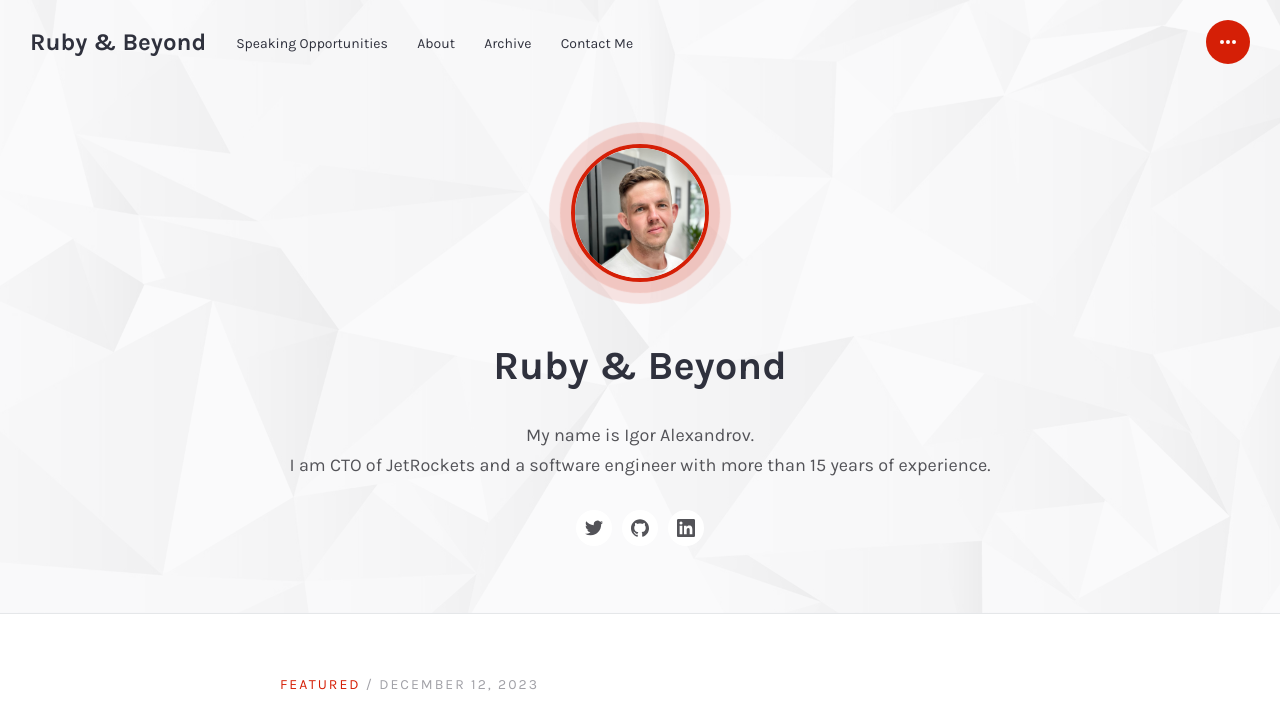
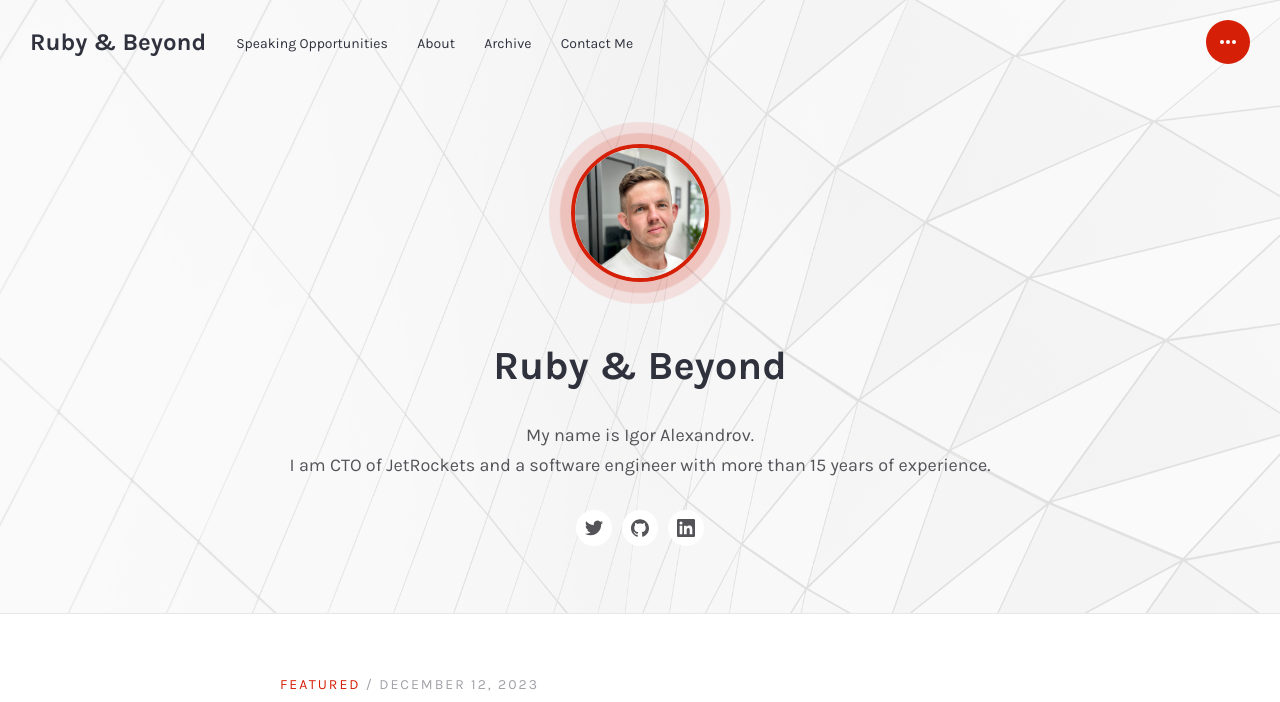
Before and after one commit to igor-alexandrov/igor-alexandrov.github.io, a Jekyll site: the page built from index.html, in a window 1280 px wide. Shown: the top 702 px of the page. Built offline with Jekyll 4.4.1, drawn with Linux system fonts in a browser that asks for light colours; the list of posts is cut into pages by our own code.

Commit message:
Changed background image

```diff
--- a/_config.yml
+++ b/_config.yml
@@ -9,7 +9,7 @@ baseurl:
 production_url: https://igor-alexandrov.com/
 disqus: "igor-alexandrov"
 # mailchimp_url: "//justgoodthemes.us3.list-manage.com/subscribe/post?u=78f1bab16028354caeb23aecd&amp;id=4a7330d117"
-cover_image: bc_1.jpg
+cover_image: bc_3.jpg
 # Add your GA Tracking Id
 ga_analytics:
 
--- a/_layouts/default.html
+++ b/_layouts/default.html
@@ -61,7 +61,7 @@
           style="background-image: url({{ site.baseurl }}/assets/images/{{ site.cover_image }})"
         ></div>
         {% endif %} {% include header.html %}
-        <section class="hero outer fadeInDown delay_075s">
+        <section class="hero outer fadeInDown delay_05s">
           <div class="inner">{% include author.html %}</div>
           <!-- .inner -->
         </section>
--- a/_layouts/post.html
+++ b/_layouts/post.html
@@ -4,7 +4,7 @@ disqus: false
 post_class: post-template
 ---
 
-<div id="content" class="line-numbers site-content fadeInDown delay_075s">
+<div id="content" class="line-numbers site-content fadeInDown delay_05s">
   <main id="main" class="site-main outer">
     <article class="post-full inner">
       <header class="post-header">
```
Also changed, not shown: assets/images/bc_3.jpg (added).
